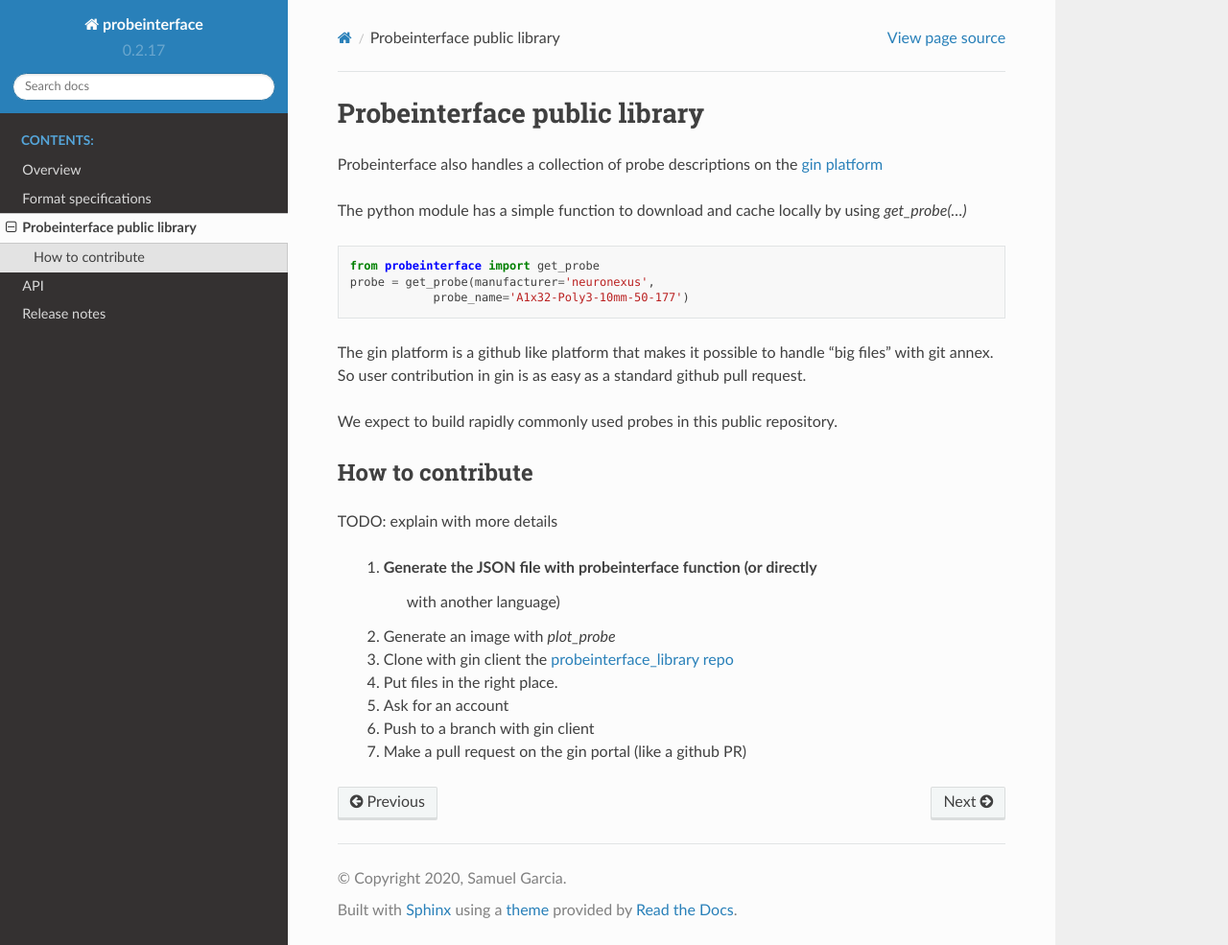
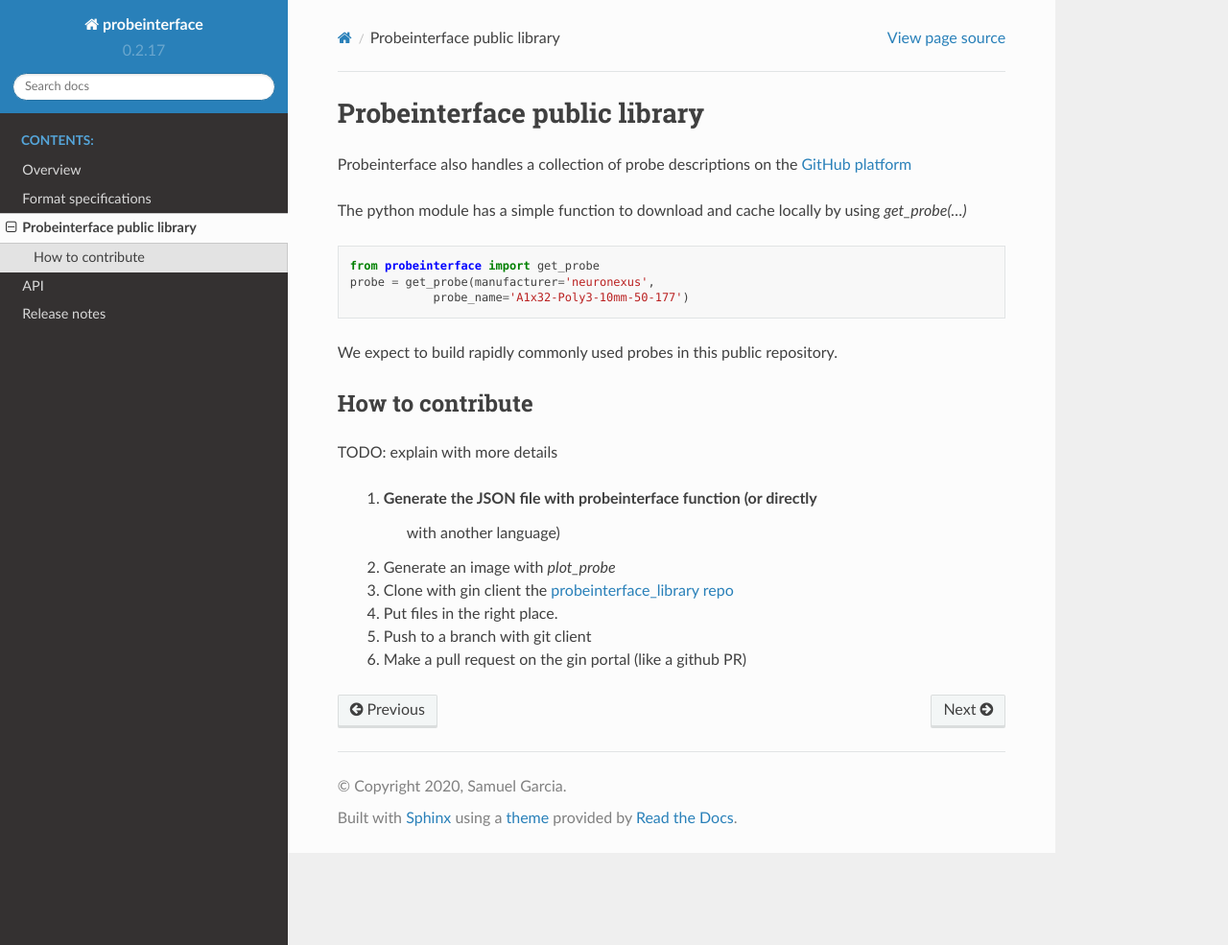
Before and after one commit to SpikeInterface/probeinterface, a Sphinx documentation site: the page built from doc/library.rst, in a window 1280 px wide and 985 px high. Shown: the whole window at 96% size. Built offline with Sphinx 7.4.7 and the Read the Docs theme 2.0.0, drawn with Linux system fonts in a browser that asks for light colours; pages that are not in the unit, such as notebooks, are missing from menus.

Commit message:
Remove g-node from doc.

```diff
--- a/doc/library.rst
+++ b/doc/library.rst
@@ -2,7 +2,7 @@ Probeinterface public library
 =============================
 
 Probeinterface also handles a collection of probe descriptions on the
-`gin platform <https://gin.g-node.org/spikeinterface/probeinterface_library>`_
+`GitHub platform <https://github.com/SpikeInterface/probeinterface_library>`_
 
 The python module has a simple function to download and cache locally by using `get_probe(...)` ::
 
@@ -10,8 +10,6 @@ The python module has a simple function to download and cache locally by using `
     probe = get_probe(manufacturer='neuronexus',
                 probe_name='A1x32-Poly3-10mm-50-177')
 
-The gin platform is a github like platform that makes it possible to handle "big files" with git annex.
-So user contribution in gin is as easy as a standard github pull request.
 
 We expect to build rapidly commonly used probes in this public repository.
 
@@ -23,8 +21,7 @@ TODO: explain with more details
   1. Generate the JSON file with probeinterface function (or directly
       with another language)
   2. Generate an image with `plot_probe`
-  3. Clone with gin client the `probeinterface_library repo <https://gin.g-node.org/spikeinterface/probeinterface_library>`_
+  3. Clone with gin client the `probeinterface_library repo <https://github.com/SpikeInterface/probeinterface_library>`_
   4. Put files in the right place.
-  5. Ask for an account
-  6. Push to a branch with gin client
-  7. Make a pull request on the gin portal (like a github PR)
+  5. Push to a branch with git client
+  6. Make a pull request on the gin portal (like a github PR)
--- a/doc/overview.rst
+++ b/doc/overview.rst
@@ -69,7 +69,6 @@ This common interface could be used by several projects for spike sorting and el
   * `Phy <https://github.com/cortex-lab/phy>`_: integrate for probe display
   * `SpyKING Circus <https://github.com/spyking-circus/spyking-circus>`_: handle probe with this package
   * `Kilosort <https://github.com/MouseLand/Kilosort>`_: handle probe with this package
-  * `Tridesclous <https://github.com/tridesclous/tridesclous>`_: handle probe with this package
   * ...and more
 
 
```
Also changed, not shown: other parts of doc/overview.rst (+1 -2 lines), 1 other file.
